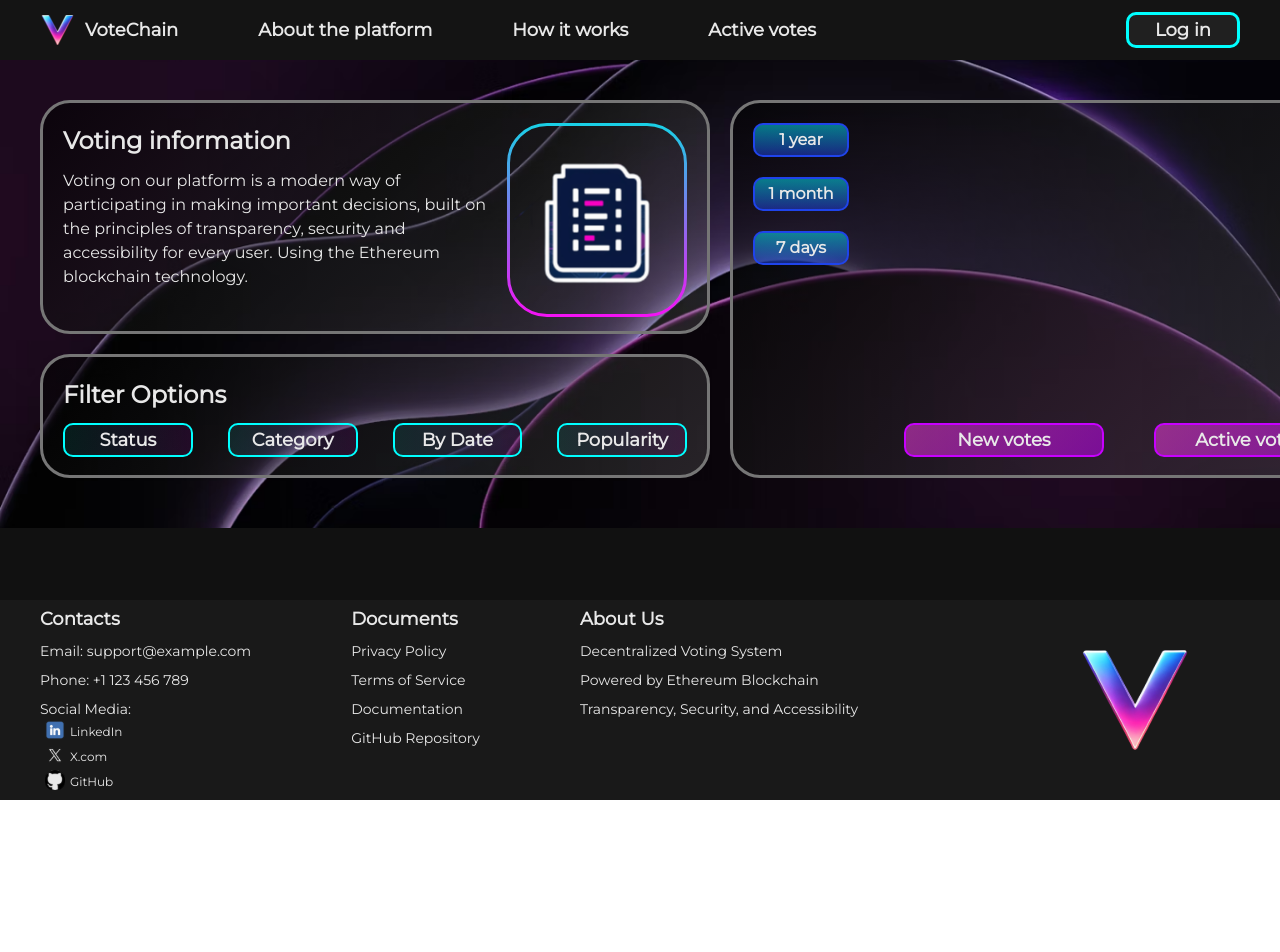
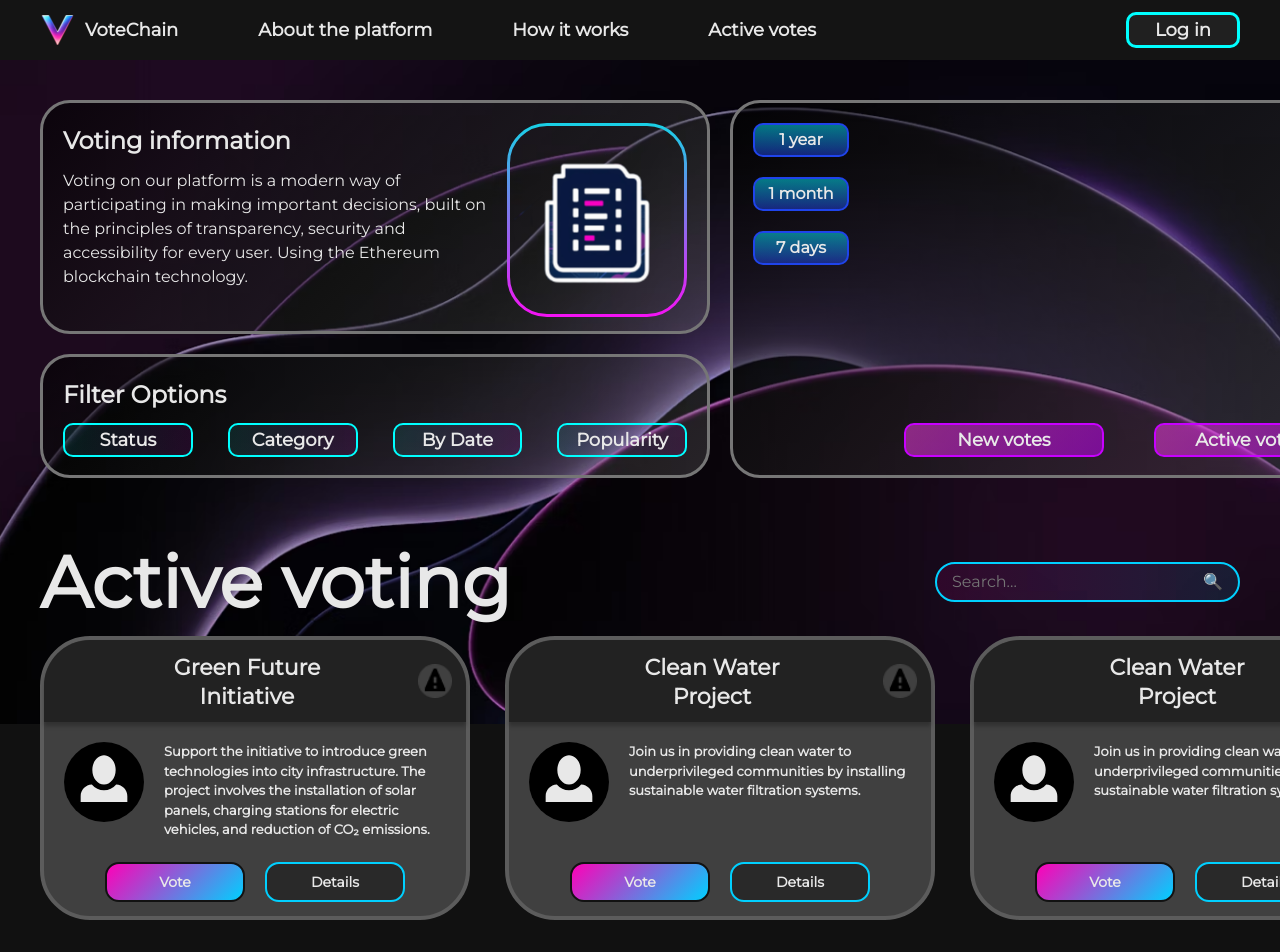
Before and after one commit to VladyslavHuts/VoteChain-frontend, a React (Create React App) app: page /active-votes in a window 1280 px wide. Shown: the top 952 px of the page. Before the commit the page ends 800 px from the top, so only its background shows below. Built offline with nearby package versions, Linux system fonts and the light colour scheme.

Commit message:
A voting component has been added

```diff
--- /dev/null
+++ b/src/components/Card.tsx
@@ -0,0 +1,52 @@
+import React, { useState } from 'react';
+import '../styles/card.css';
+import сomplaint from '../assets/images/complaint.png';
+
+interface CardProps {
+    title: string;
+    description: string;
+    imageUrl: string;
+    onVote: () => void;
+    onDetails: () => void;
+}
+
+const Card: React.FC<CardProps> = ({ title, description, imageUrl, onVote, onDetails }) => {
+    const [hovered, setHovered] = useState(false);
+
+    return (
+        <div className="card">
+            <div className="card__header">
+                <h2 className="card__title">{title}</h2>
+                <div className="card__buttons--complaint">
+                    <button
+                        className="card__button--complaint"
+                        onMouseEnter={() => setHovered(true)}
+                        onMouseLeave={() => setHovered(false)}
+                    >
+                        {hovered ? (
+                            "Complaint"
+                        ) : (
+                            <img src={сomplaint} alt="Complaint"/>
+                        )}
+                    </button>
+                </div>
+            </div>
+            <div className="card__main">
+                <div className="card__info">
+                    <img src={imageUrl} alt={title} className="card__image"/>
+                    <p className="card__description">{description}</p>
+                </div>
+            </div>
+            <div className="card__actions">
+                <button className="card__button card__button--vote" onClick={onVote}>
+                    Vote
+                </button>
+                <button className="card__button card__button--details" onClick={onDetails}>
+                    Details
+                </button>
+            </div>
+        </div>
+    );
+};
+
+export default Card;
--- /dev/null
+++ b/src/components/Vote.tsx
@@ -0,0 +1,83 @@
+import React, { Component } from 'react';
+import Card from './Card';
+import '../styles/vote.css';
+import userImage from '../assets/images/user__img.svg';
+
+class Vote extends Component {
+    handleVote = (title: string) => {
+        console.log(`Voted for: ${title}`);
+    };
+
+    handleDetails = (title: string) => {
+        console.log(`Details for: ${title}`);
+    };
+
+    render() {
+        const mockData = [
+            {
+                title: 'Green Future Initiative',
+                description:
+                    'Support the initiative to introduce green technologies into city infrastructure. The project involves the installation of solar panels, charging stations for electric vehicles, and reduction of CO₂ emissions.',
+                imageUrl: userImage,
+            },
+            {
+                title: 'Clean Water Project',
+                description:
+                    'Join us in providing clean water to underprivileged communities by installing sustainable water filtration systems.',
+                imageUrl: userImage,
+            },
+            {
+                title: 'Clean Water Project',
+                description:
+                    'Join us in providing clean water to underprivileged communities by installing sustainable water filtration systems.',
+                imageUrl: userImage,
+            },
+            {
+                title: 'Clean Water Project',
+                description:
+                    'Join us in providing clean water to underprivileged communities by installing sustainable water filtration systems.',
+                imageUrl: userImage,
+            },
+            {
+                title: 'Clean Water Project',
+                description:
+                    'Join us in providing clean water to underprivileged communities by installing sustainable water filtration systems.',
+                imageUrl: userImage,
+            },
+            {
+                title: 'Clean Water Project',
+                description:
+                    'Join us in providing clean water to underprivileged communities by installing sustainable water filtration systems.',
+                imageUrl: userImage,
+            },
+        ];
+
+        return (
+            <div className="voting">
+                <div className="container">
+                    <div className="voting__container">
+                        <h1 className="voting__title">Active voting</h1>
+                        <form className="voting__form">
+                            <input type="text" name="query" placeholder="Search..." />
+                            <button type="submit">🔍</button>
+                        </form>
+                    </div>
+                    <div className="voting__cards">
+                        {mockData.map((item, index) => (
+                            <Card
+                                key={index}
+                                title={item.title}
+                                description={item.description}
+                                imageUrl={item.imageUrl}
+                                onVote={() => this.handleVote(item.title)}
+                                onDetails={() => this.handleDetails(item.title)}
+                            />
+                        ))}
+                    </div>
+                </div>
+            </div>
+        );
+    }
+}
+
+export default Vote;
--- a/src/pages/ActiveVotes.tsx
+++ b/src/pages/ActiveVotes.tsx
@@ -1,11 +1,14 @@
 import React, {Component} from 'react';
+import '../styles/activeVotes.css'
 import Dashboard from "../components/Dashboard";
+import Vote from "../components/Vote";
 
 class ActiveVotes extends Component {
     render() {
         return (
             <div className="activeVotes">
                 <Dashboard/>
+                <Vote/>
             </div>
         );
     }
--- a/src/styles/activeVotes.css
+++ b/src/styles/activeVotes.css
@@ -0,0 +1,15 @@
+.activeVotes {
+    position: relative;
+    z-index: 1;
+}
+
+.activeVotes::before {
+    content: "";
+    position: absolute;
+    top: 0;
+    left: 0;
+    width: 100%;
+    height: 664px;
+    background: url("../assets/images/showcase__background.png") no-repeat center / cover;
+    z-index: -1;
+}
--- /dev/null
+++ b/src/styles/card.css
@@ -0,0 +1,102 @@
+.card{
+    width: 430px;
+    height: 284px;
+    border: 4px solid #5c5c5c;
+    border-radius: 50px;
+    background: #404040;
+}
+.card__header{
+    border-radius: 46px 46px 0 0;
+    width: 422px;
+    height: 82px;
+    box-shadow: 0 4px 4px 0 rgba(0, 0, 0, 0.25);
+    background: #222;
+    padding: 14px;
+    display: flex;
+    justify-content: right;
+    align-items: center;
+}
+.card__info{
+    display: flex;
+    gap: 20px;
+}
+.card__main{
+    padding: 20px;
+}
+.card__image {
+    width: 80px;
+    height: 80px;
+}
+.card__title{
+    width: 160px;
+    height: 54px;
+    font-weight: 700;
+    font-size: 22px;
+    text-align: center;
+    line-height: 1.3;
+}
+.card__description{
+    font-weight: 700;
+    font-size: 13px;
+    width: 290px;
+    height: 100px;
+}
+.card__actions{
+    display: flex;
+    justify-content: center;
+    align-items: center;
+    gap: 20px;
+}
+.card__button--vote{
+    border: 2px solid #121212;
+    border-radius: 14px;
+    width: 140px;
+    height: 40px;
+    background: linear-gradient(134deg, #ff00b7 0%, #00d0ff 100%);
+    font-weight: 700;
+    font-size: 14px;
+    text-align: center;
+}
+.card__button--details{
+    border: 2px solid #00D0FF;
+    border-radius: 14px;
+    width: 140px;
+    height: 40px;
+    background: rgba(18, 18, 18, 0.5);
+    font-weight: 700;
+    font-size: 14px;
+    text-align: center;
+}
+.card__buttons--complaint{
+    margin-left: 5px;
+}
+.card__button--complaint {
+    display: flex;
+    align-items: center;
+    justify-content: right;
+    gap: 8px;
+    width: 120px;
+    height: 34px;
+    border: none;
+    border-radius: 20px;
+    color: #fff;
+    font-size: 14px;
+    font-weight: bold;
+    cursor: pointer;
+    transition: background-color 0.3s ease, transform 0.2s ease;
+}
+.card__button--complaint:hover {
+    justify-content: center;
+    background-color: #444;
+    box-shadow: 0 4px 6px rgba(0, 0, 0, 0.1);
+    transform: scale(1.05);
+}
+.card__button--complaint img {
+    width: 34px;
+    height: 34px;
+    transition: transform 0.2s ease;
+}
+
+.card__button--complaint:hover img {
+    transform: scale(1.2);
+}
--- a/src/styles/dashboard.css
+++ b/src/styles/dashboard.css
@@ -1,6 +1,3 @@
-.dashboard{
-    background: url("../assets/images/showcase__background.png") no-repeat center / cover;
-}
 .dashboard__container{
     padding: 40px 0 50px;
     display: flex;
--- /dev/null
+++ b/src/styles/vote.css
@@ -0,0 +1,26 @@
+.voting__container{
+    display: flex;
+    justify-content: space-between;
+    align-items: center;
+}
+.voting__title{
+    font-weight: 700;
+    font-size: 72px;
+}
+.voting__form{
+    width: 305px;
+    height: 40px;
+    padding: 0 15px;
+    display: flex;
+    justify-content: space-between;
+    align-items: center;
+    border: 2px solid #00D0FF;
+    border-radius: 100px;
+    background: linear-gradient(90deg, rgba(255, 0, 183, 0.1) 0%, rgba(0, 208, 255, 0.1) 100%);
+}
+.voting__cards{
+    display: grid;
+    grid-template-columns:1fr 1fr 1fr;
+    gap: 35px;
+    margin-bottom: 100px;
+}
```
Also changed, not shown: src/assets/images/complaint.png (added), src/assets/images/user__img.svg (added).
